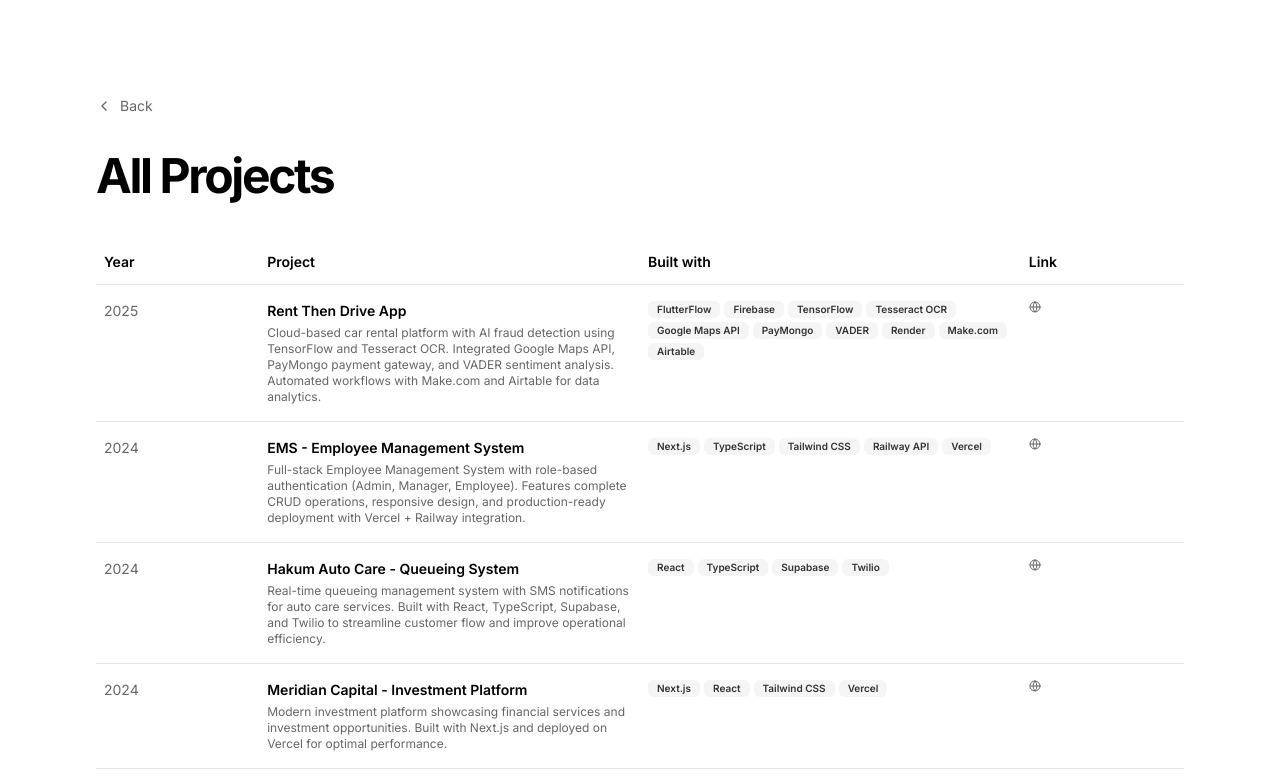
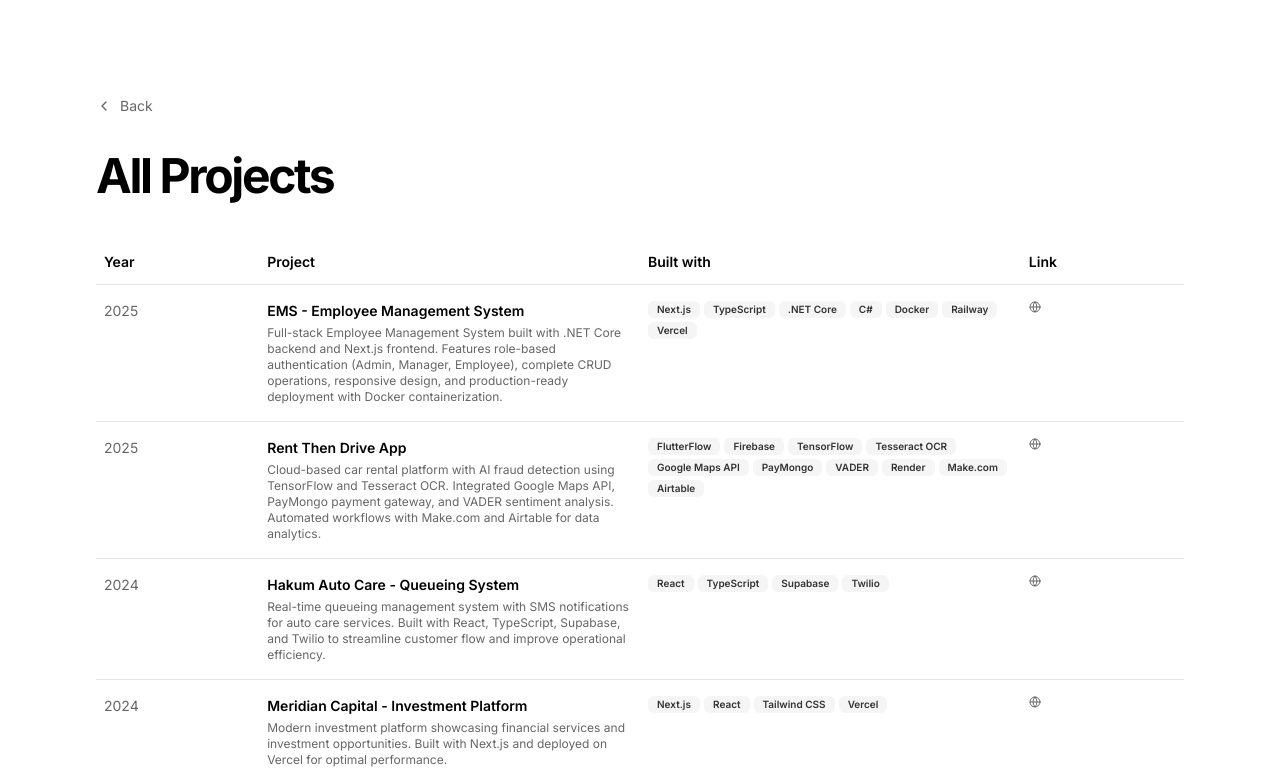
Before and after one commit to jcuady/Cuady-Portfolio, a Next.js app: page /projects in a window 1280 px wide. Shown: the top 783 px of the page. Built offline with nearby package versions, Linux system fonts and the light colour scheme.

Commit message:
Update EMS project: emphasize .NET/C# backend, Docker containerization, and 2025 date

```diff
--- a/src/data/resume.tsx
+++ b/src/data/resume.tsx
@@ -301,11 +301,11 @@
     {
       title: "EMS - Employee Management System",
       href: "https://ems-fullstack-net.vercel.app/",
-      dates: "2024",
+      dates: "2025",
       active: true,
       description:
-        "Full-stack Employee Management System with role-based authentication (Admin, Manager, Employee). Features complete CRUD operations, responsive design, and production-ready deployment with Vercel + Railway integration.",
-      technologies: ["Next.js", "TypeScript", "Tailwind CSS", "Railway API", "Vercel"],
+        "Full-stack Employee Management System built with .NET Core backend and Next.js frontend. Features role-based authentication (Admin, Manager, Employee), complete CRUD operations, responsive design, and production-ready deployment with Docker containerization.",
+      technologies: ["Next.js", "TypeScript", ".NET Core", "C#", "Docker", "Railway", "Vercel"],
       links: [
         {
           type: "Website",
```
